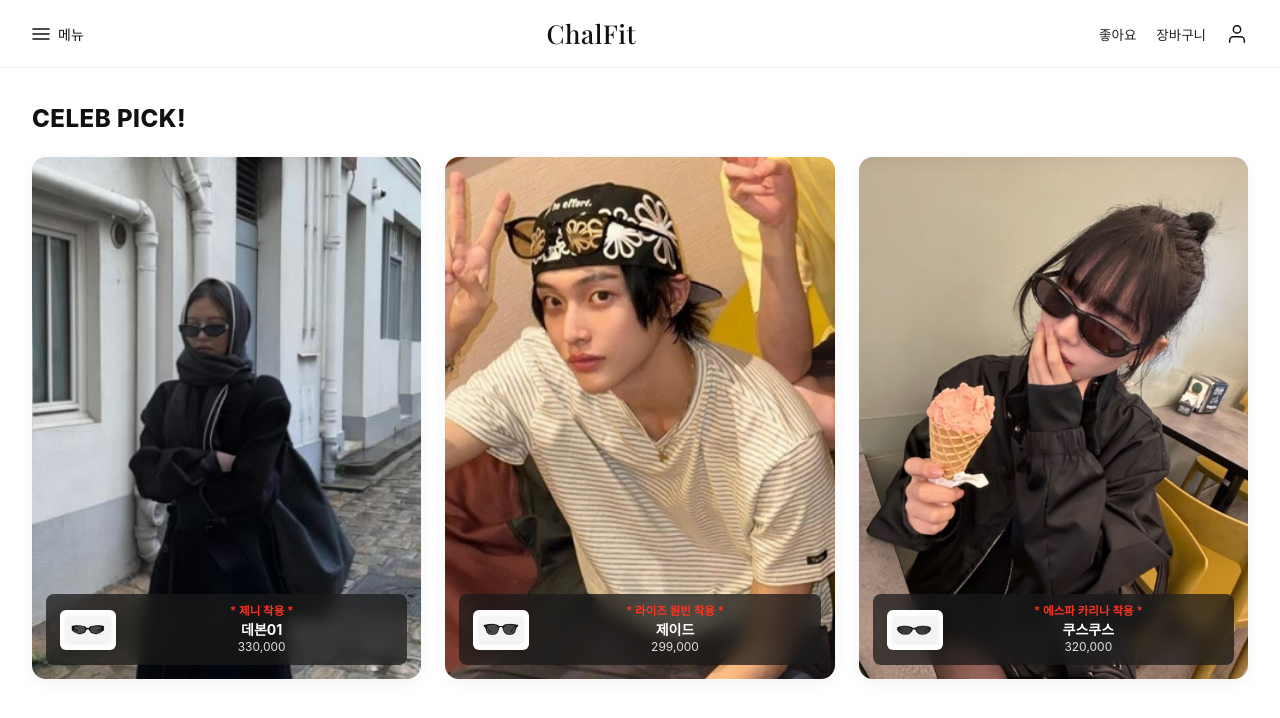
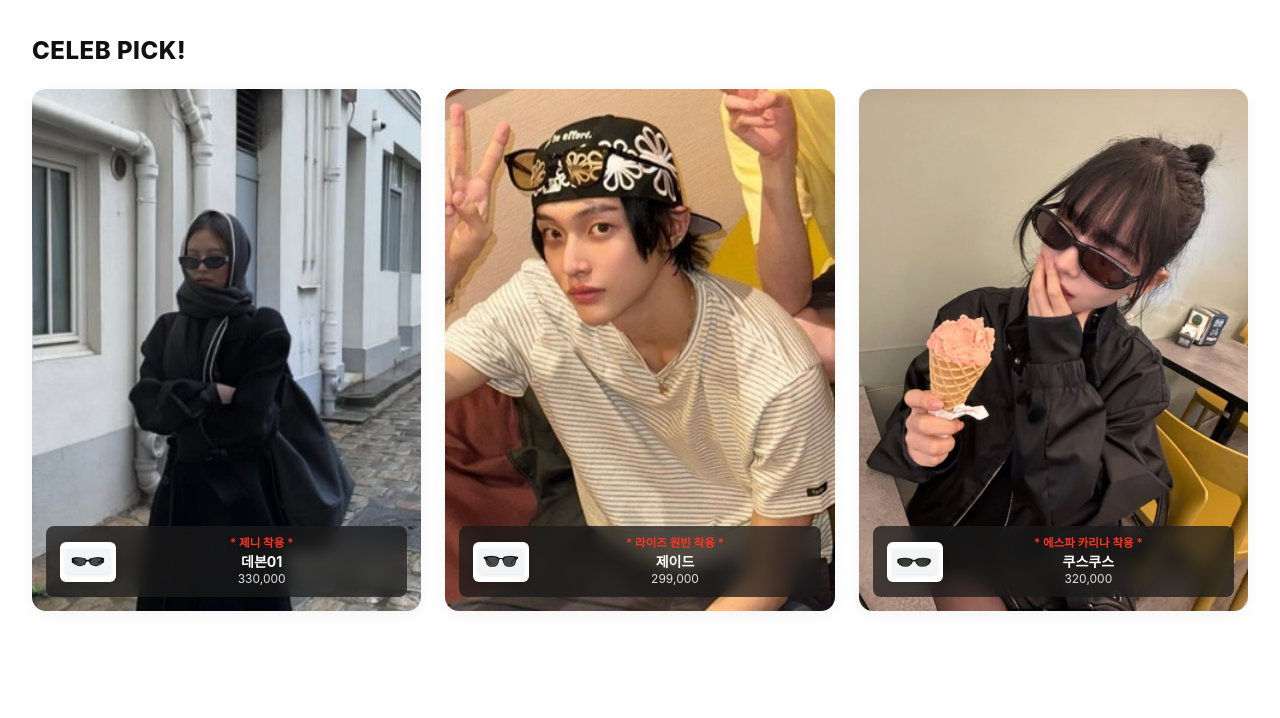
Before and after one commit to s2oory25/team, a React (Vite) app: page / in a window 1280 px wide. Shown: the top 718 px of the page. Built offline with nearby package versions, Linux system fonts and the light colour scheme; a web font is replaced by a local one.

Commit message:
Update CelebPick section

```diff
--- a/src/pages/CelebPick.jsx
+++ b/src/pages/CelebPick.jsx
@@ -360,30 +360,6 @@ export default function CelebPick({ onSelectWonbin }) {
         }
       `}</style>
 
-      {/* 1. 상단 Sticky Header */}
-      <header className="chalfit-nav-header">
-        <div className="chalfit-nav-inner">
-          <button className="nav-left-btn" type="button">
-            <svg width="18" height="12" viewBox="0 0 18 12" fill="none">
-              <path d="M1 1H17M1 6H17M1 11H17" stroke="#111111" strokeWidth="1.6" strokeLinecap="round" />
-            </svg>
-            <span>메뉴</span>
-          </button>
-
-          <span className="nav-logo-text">ChalFit</span>
-
-          <div className="nav-right-group">
-            <button className="nav-text-link" type="button">좋아요</button>
-            <button className="nav-text-link" type="button">장바구니</button>
-            <button className="nav-icon-link" type="button" aria-label="프로필">
-              <svg width="22" height="22" viewBox="0 0 24 24" fill="none" stroke="#111111" strokeWidth="1.6" strokeLinecap="round" strokeLinejoin="round">
-                <path d="M20 21v-2a4 4 0 0 0-4-4H8a4 4 0 0 0-4 4v2" />
-                <circle cx="12" cy="7" r="4" />
-              </svg>
-            </button>
-          </div>
-        </div>
-      </header>
 
       {/* 2. 중앙 메인 컨텐츠 영역 */}
       <main className="celeb-main-content">
@@ -408,8 +384,6 @@ export default function CelebPick({ onSelectWonbin }) {
           {/* 카드 2: 원빈 (상세페이지 이동) */}
           <div
             className="celeb-card"
-            style={{ cursor: 'pointer' }}
-            onClick={onSelectWonbin}
           >
             <img src="/celeb/wonbin.png" alt="라이즈 원빈 착용컷" className="celeb-card-img" />
             <div className="celeb-card-overlay">
```
